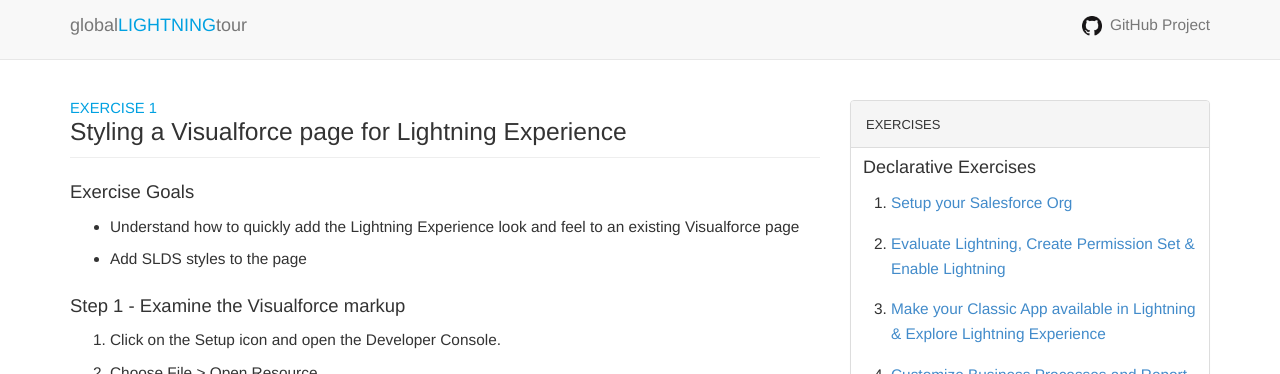
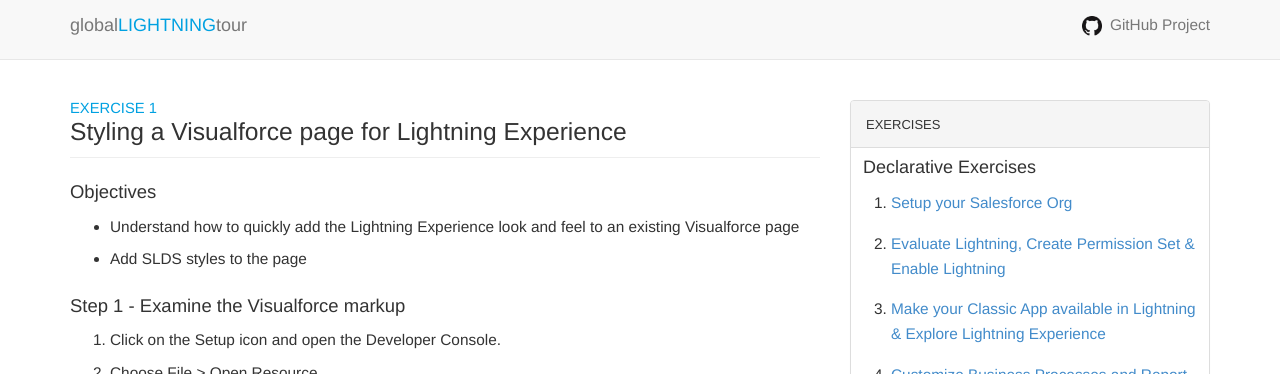
Before and after one commit to HassanNahhal/LightningNowWorkshop, a Jekyll site: the page built from Exercise_1.md, in a window 1280 px wide. Shown: the top 374 px of the page. Built offline with Jekyll 4.4.1, drawn with Linux system fonts in a browser that asks for light colours; comment, search, counter and statistics services are not loaded.

Commit message:
Update Exercise_1.md

```diff
--- a/Exercise_1.md
+++ b/Exercise_1.md
@@ -4,7 +4,7 @@ exercise: Exercise 1
 title: Styling a Visualforce page for Lightning Experience
 ---
 
-### Exercise Goals
+### Objectives
 * Understand how to quickly add the Lightning Experience look and feel to an existing Visualforce page
 * Add SLDS styles to the page
 
```
